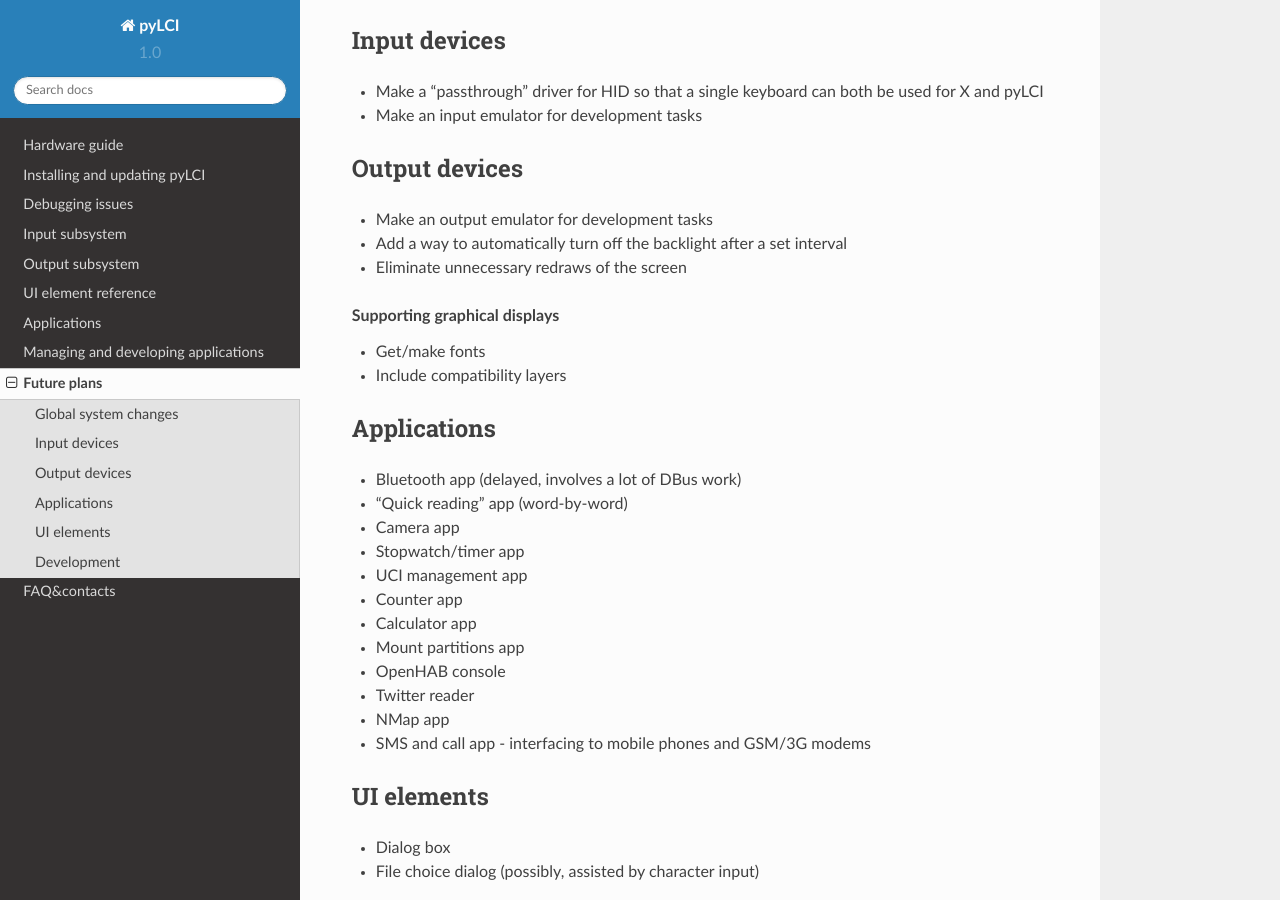
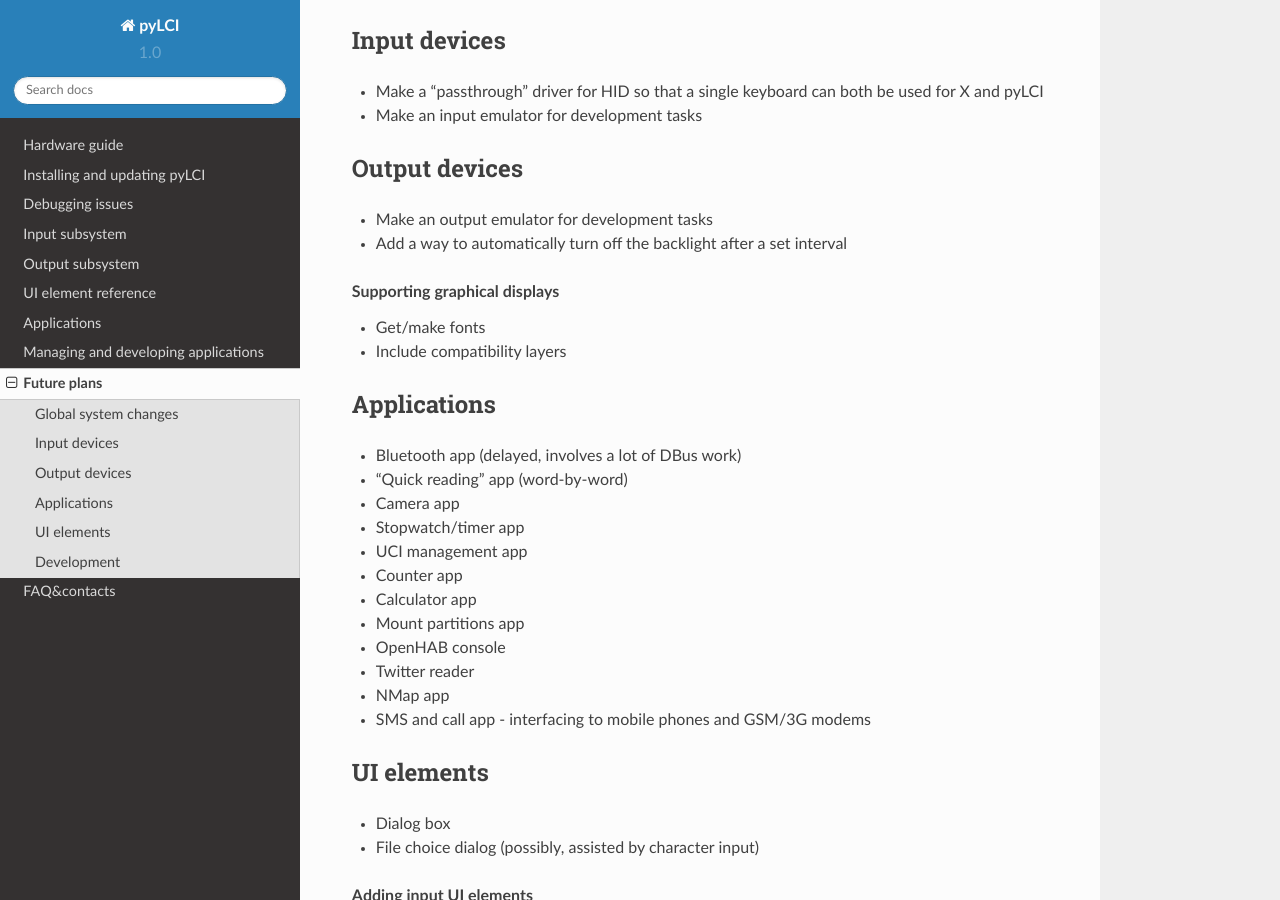
Before and after one commit to CRImier/pyLCI, a Sphinx documentation site: the page built from docs/plans.rst, in a window 1280 px wide and 900 px high, scrolled down 617 px. Built offline with Sphinx 7.4.7 and the Read the Docs theme 2.0.0, drawn with Linux system fonts in a browser that asks for light colours.

Commit message:
Updated plans.rst

```diff
--- a/docs/plans.rst
+++ b/docs/plans.rst
@@ -32,7 +32,6 @@ Output devices
 
 * Make an output emulator for development tasks
 * Add a way to automatically turn off the backlight after a set interval
-* Eliminate unnecessary redraws of the screen
 
 .. rubric:: Supporting graphical displays
 
```
